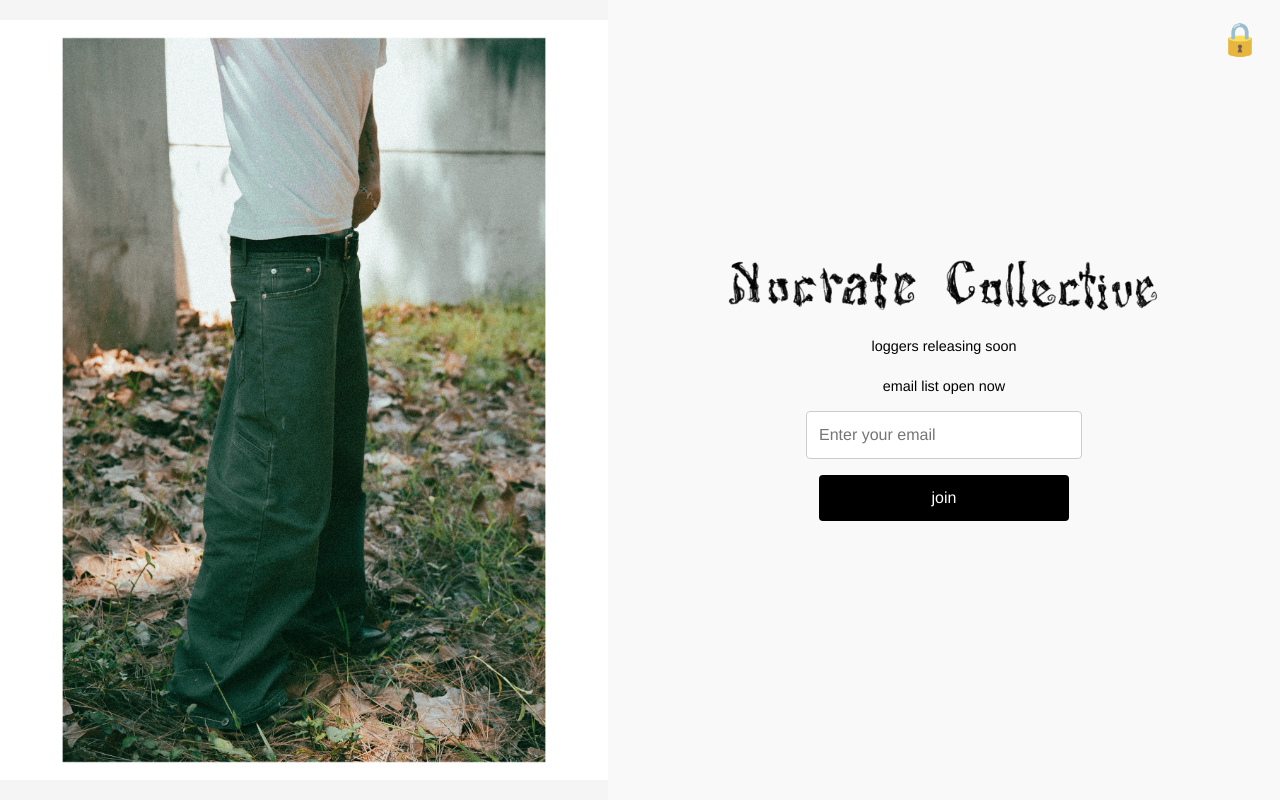
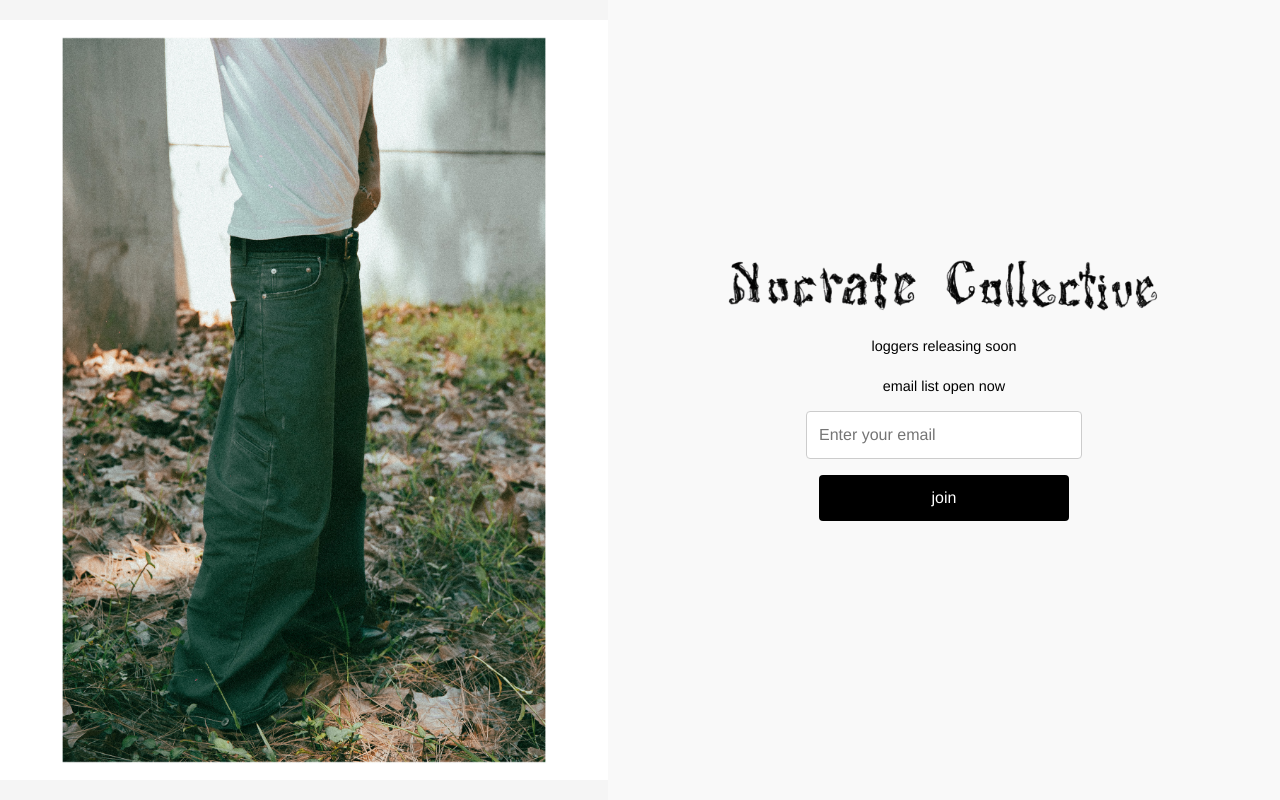
Before and after one commit to CalebDksn25/nocrateTest, a React (Create React App) app: page /password in a window 1280 px wide. Built offline with nearby package versions, Linux system fonts and the light colour scheme; no server answers.

Commit message:
pwp lock

```diff
--- a/src/pages/password/Password.jsx
+++ b/src/pages/password/Password.jsx
@@ -93,9 +93,9 @@
           />
           <input type="submit" id="button" value="join" />
         </form>
-        <button className="lock-icon" onClick={() => setIsModalOpen(true)}>
+        {/*<button className="lock-icon" onClick={() => setIsModalOpen(true)}>
           🔒
-        </button>
+        </button>*/}
       </div>
 
       {isModalOpen && (
```
